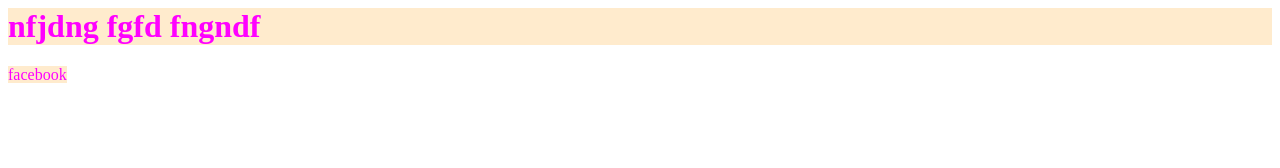
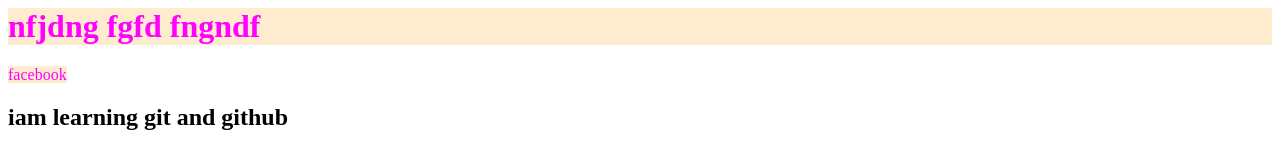
Before and after one commit to ushakadirigit/My-first-HTML-project-file-using-github, a plain HTML site: page index.html in a window 1280 px wide. Drawn offline with Linux system fonts and the light colour scheme.

Commit message:
second commit

```diff
--- a/index.html
+++ b/index.html
@@ -6,5 +6,6 @@
     <body>
         <h1 >nfjdng fgfd fngndf</h1>
         <a>facebook</a>
+        <h2>iam learning git and github</h2>
     </body>
 </html>
```
